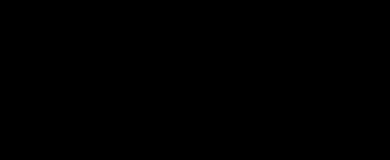
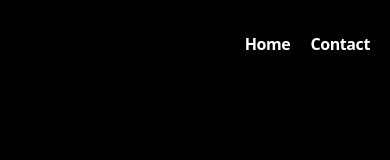
Before and after one commit to wolfcoder/react-vite-tailwind, a React (Vite) app: page / in a window 390 px wide. Shown: the top 160 px of the page. Built offline with nearby package versions, Linux system fonts and the light colour scheme.

Commit message:
adding icon and menu

```diff
--- a/src/components/Header01.jsx
+++ b/src/components/Header01.jsx
@@ -2,16 +2,16 @@
 
 export default function Header01() {
     return (
-        <section className="mx-auto flex justify-between pt-8 max-w-5xl ">
+        <section className="mx-auto pt-8 max-w-5xl ">
 
-            <nav className="flex flex-wrap items-center justify-center text-base font-bold tracking-tight md:ml-auto">
+            <nav className="flex flex-wrap items-end justify-end text-base font-bold tracking-tight md:ml-auto">
                 <Link to={'/'}
-                    className="text-white mr-5 invisible md:visible hover:underline decoration-4 decoration-yellow-500">
+                    className="text-white mr-5 hover:underline decoration-4 decoration-yellow-500">
                     Home
                 </Link>
 
                 <Link to={'/contact'}
-                    className="text-white mr-5 invisible md:visible hover:underline decoration-4 decoration-yellow-500">
+                    className="text-white mr-5 hover:underline decoration-4 decoration-yellow-500">
                     Contact
                 </Link>
             </nav>
--- a/src/pages/Contact.jsx
+++ b/src/pages/Contact.jsx
@@ -60,10 +60,16 @@
                                 ></path>
                             </svg>
                         </a>
+                        <a
+                            className="group -m-1 p-1"
+                            aria-label="Follow on GitHub"
+                            href="https://github.com/wolfcoder"
+                        >
+                            <svg viewBox="0 0 24 24" className="h-6 w-6 fill-zinc-500 transition group-hover:fill-zinc-600 dark:fill-zinc-400 dark:group-hover:fill-zinc-300"><path d="M357.2,296.9c-17,0-33-7.2-47.4-18.9l3.5-16.6.1-.6c3.2-17.6,13.1-47.2,43.8-47.2a41.65,41.65,0,1,1,0,83.3Zm0-125.5c-39.2,0-69.5,25.4-81.9,67.3-18.8-28.3-33.1-62.2-41.4-90.8H191.7V257.6a39.3,39.3,0,0,1-78.6,0V147.8H71V257.5c0,44.9,36.5,81.8,81.4,81.8s81.4-36.9,81.4-81.8V239.1c8.2,17.1,18.2,34.4,30.4,49.6L238.4,410.1h43.1l18.7-88c16.4,10.5,35.2,17.1,56.8,17.1,46.2,0,83.8-37.8,83.8-84.1a83.65,83.65,0,0,0-83.6-83.7" /></svg>
+                        </a>
+
                     </div>
                 </div>
-
-
             </section>
             <section className='bg-white'>
                 <div className='mx-auto max-w-5xl'>
```
